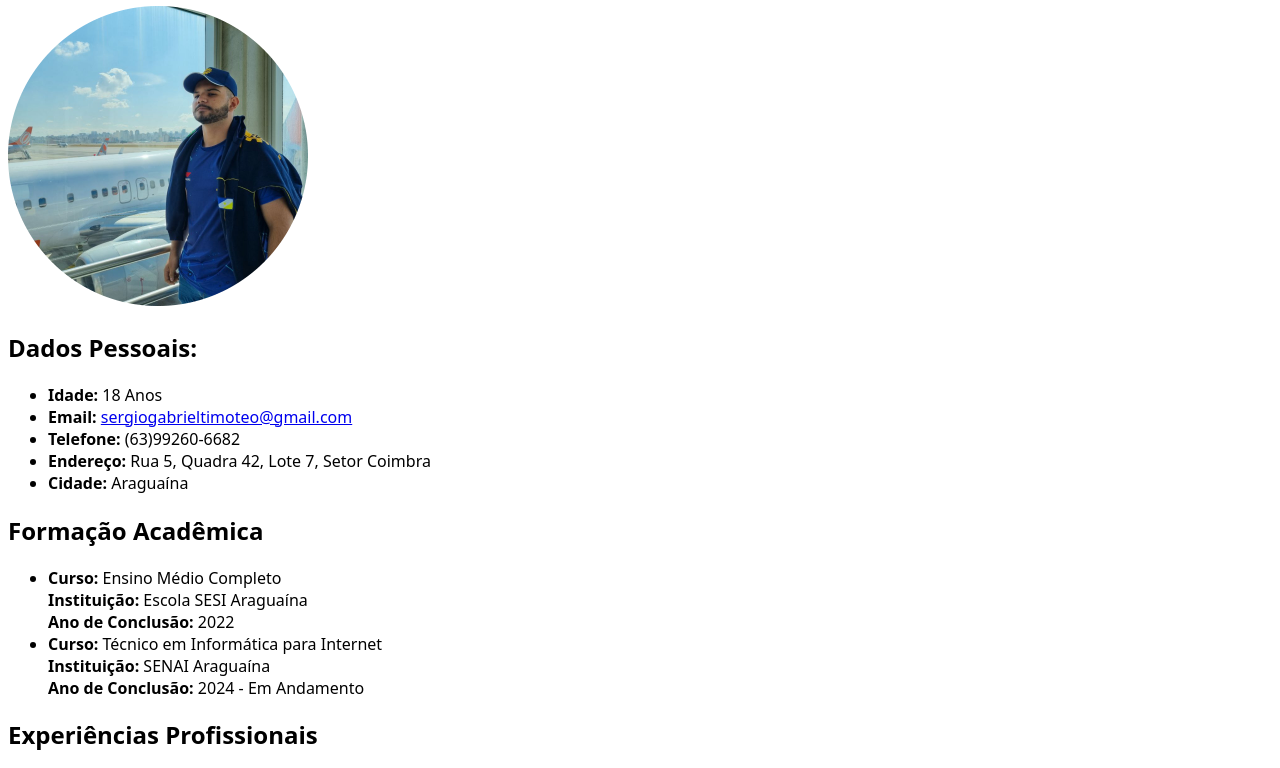
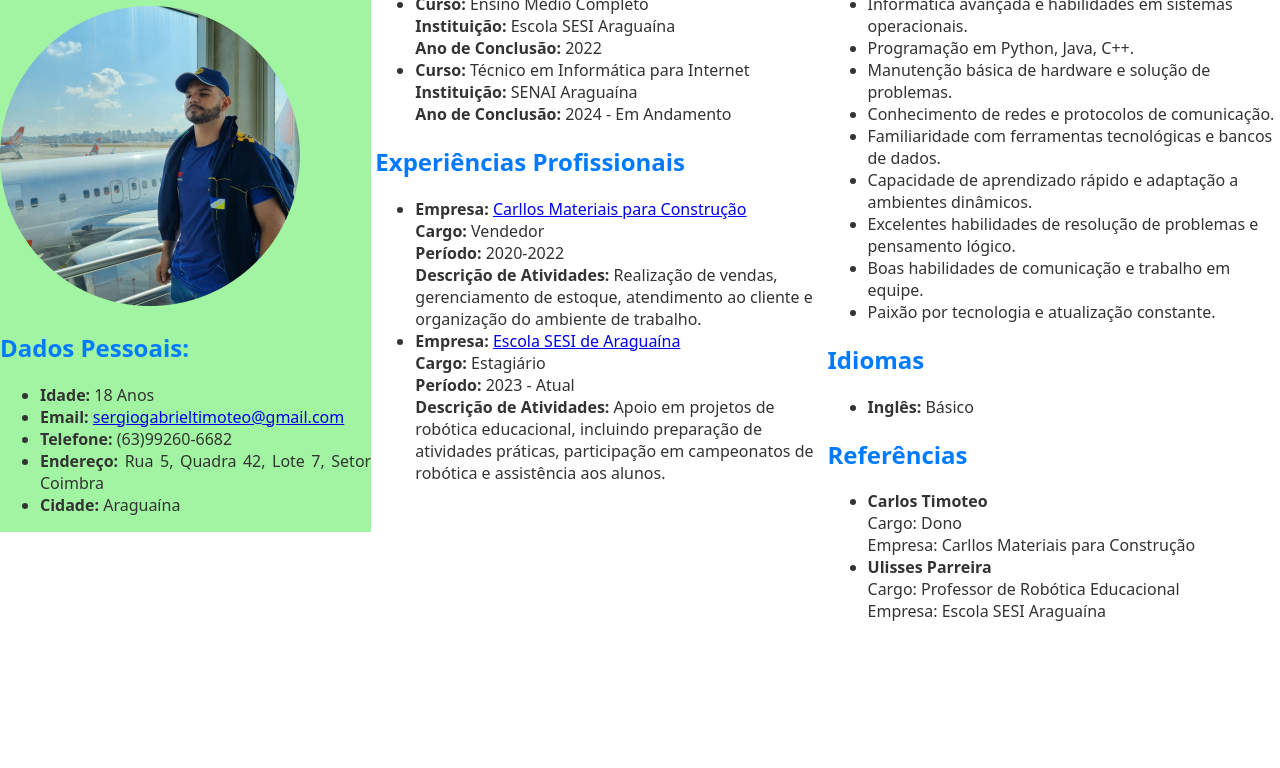
Before and after one commit to sergiotim/curriculum-design, a plain HTML site: page index.html in a window 1280 px wide. Shown: the part 80-848 px from the top of the page. After the commit the page ends 800 px from the top, so only its background shows below. Drawn offline with Linux system fonts and the light colour scheme.

Commit message:
Criação do CSS (Não definitivo)

```diff
--- a/index.html
+++ b/index.html
@@ -5,13 +5,13 @@
     <meta http-equiv="X-UA-Compatible" content="IE=edge">
     <meta name="viewport" content="width=device-width, initial-scale=1.0">
     <link rel="stylesheet" href="style.css">
+    <link rel="shortcut icon" href="img/favicon-96x96.png" type="image/x-icon">
     <title>Sérgio Timoteo</title>
 </head>
 <body>
-    <div>
+    <div class="lado1">
         <h1>Sérgio Timoteo</h1>
         <img class="perfil" src="img/foto-sergio.png" alt="">
-    </div>
         <h2>Dados Pessoais:</h2>
         <ul>
             <li>
@@ -28,9 +28,10 @@
             </li>
             <li>
                 <strong>Cidade:</strong> Araguaína
-
             </li>
         </ul>
+    </div>
+    <div class="lado2">
         <h2>Formação Acadêmica</h2>
         <ul>
             <li>
@@ -63,6 +64,8 @@
 
             </li>
         </ul>
+    </div>
+    <div class="lado3">
         <h2>Habilidades</h2>
         <ul>
             <li>Informática avançada e habilidades em sistemas operacionais.</li>
@@ -91,5 +94,6 @@
                 Cargo: Professor de Robótica Educacional<br>
                 Empresa: Escola SESI Araguaína</li>
         </ul>
+    </div>
 </body>
 </html>
--- a/style.css
+++ b/style.css
@@ -1,7 +1,36 @@
 body{
     font-family: system-ui, -apple-system, BlinkMacSystemFont, 'Segoe UI', Roboto, Oxygen, Ubuntu, Cantarell, 'Open Sans', 'Helvetica Neue', sans-serif;
-
+    background-color: white;
+    margin: 0;
 }
 img{
     width: 300px;
 }
+h2{
+    color: #007bff;
+}
+ul{
+    color: #333333;
+}
+.lado1{
+    width: 29%;
+    min-width: 250px;
+    display: inline-block;
+    vertical-align: top;
+    background-color: #a1f4a1;
+    text-align: justify;
+    justify-content: center;
+    align-items: center;
+}
+.lado2{
+    width: 35%;
+    min-width: 250px;
+    display: inline-block;
+    vertical-align: top;
+}
+.lado3{
+    width: 35%;
+    min-width: 250px;
+    display: inline-block;
+    vertical-align: top;
+}
```
Also changed, not shown: img/favicon-96x96.png (added). Lines whose indentation alone changed are shown as unchanged.
